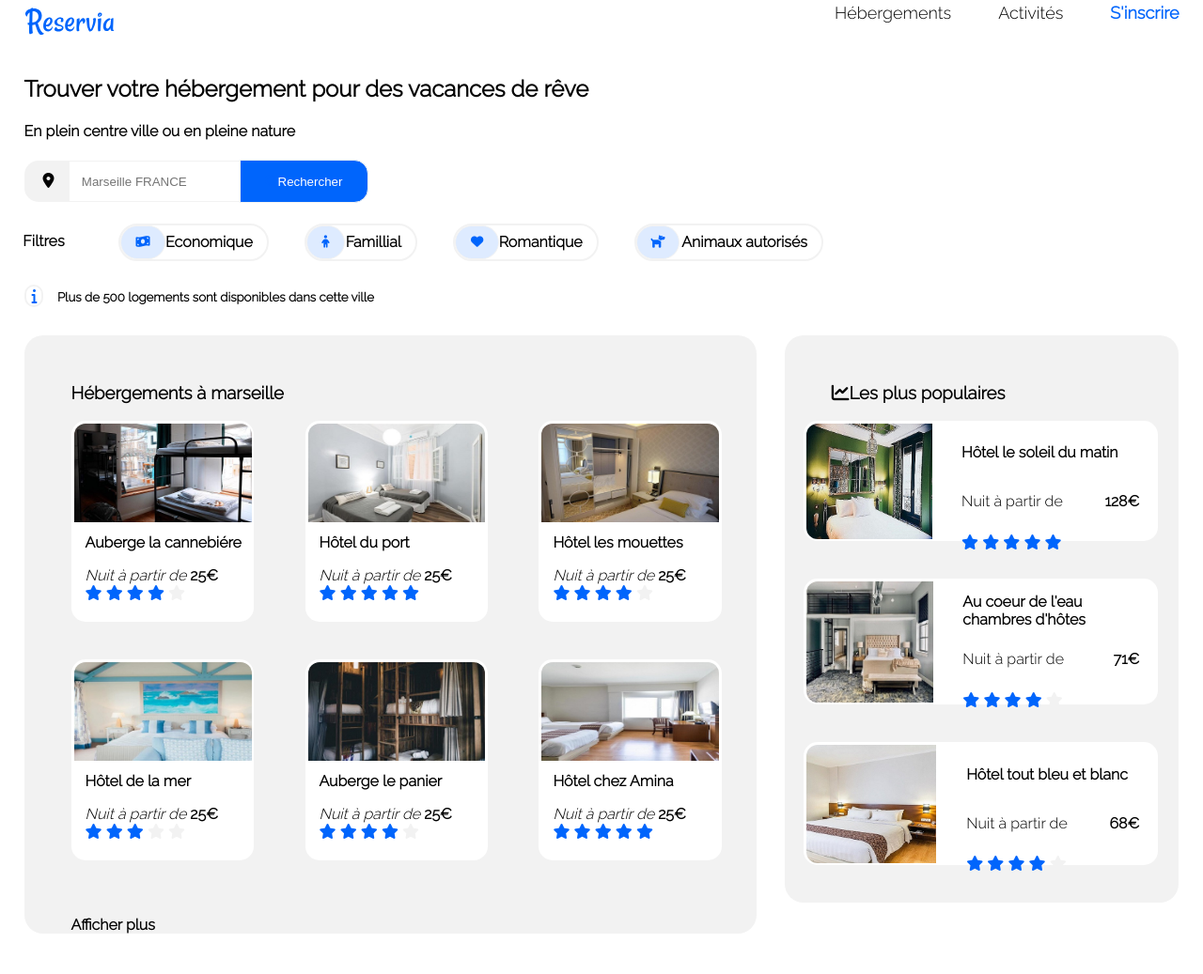
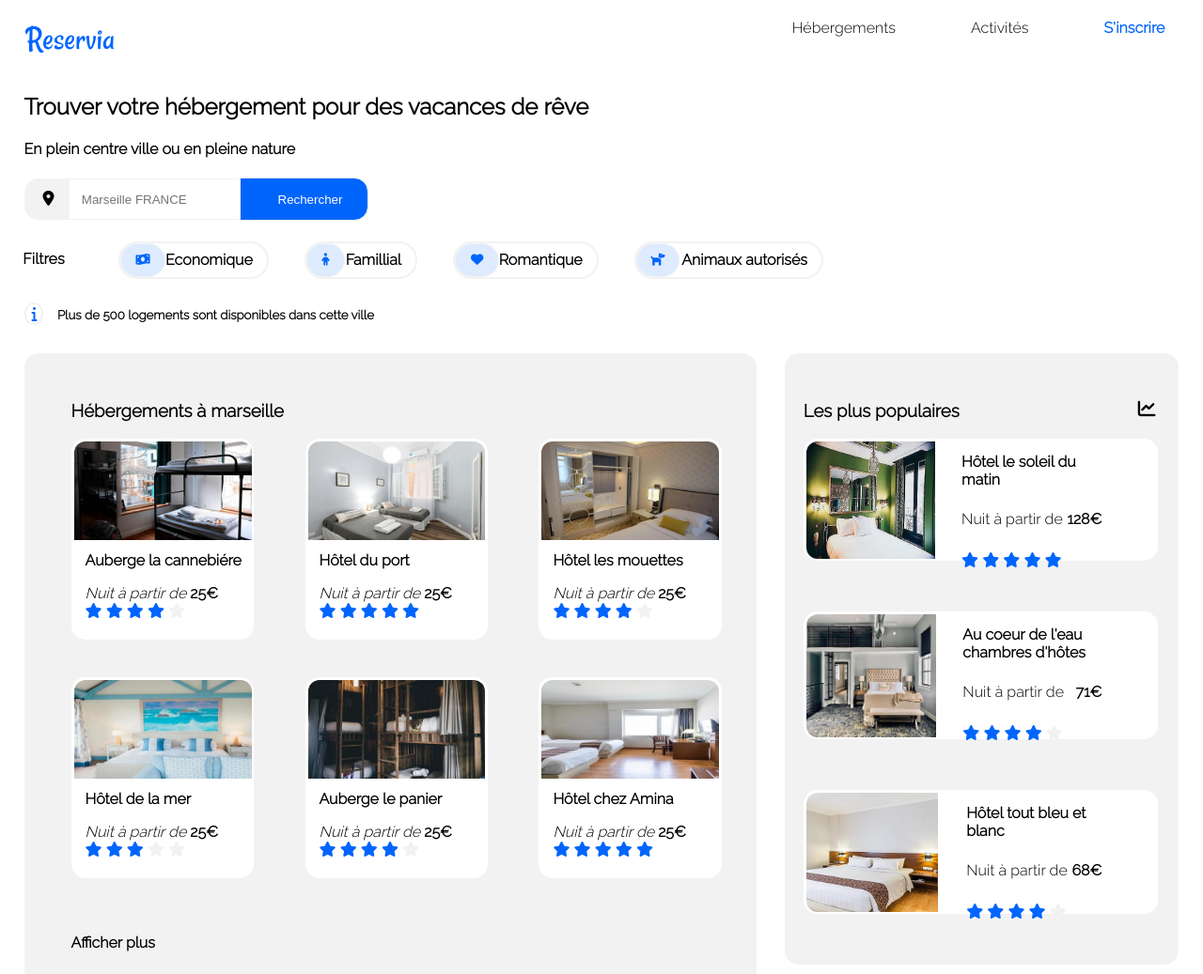
Before and after one commit to oubenali-mohamed/oubenali_2_16092020, a plain HTML site: page index.html in a window 1280 px wide. Shown: the top 1037 px of the page at 94% size. Before the commit the page ends 994 px from the top, so only its background shows below. Drawn offline with Linux system fonts and the light colour scheme.

Commit message:
amélioration de la partie populaire

```diff
--- a/index.html
+++ b/index.html
@@ -133,16 +133,16 @@
                         <i class=" etoile fas fa-star"></i>
                     </div>
                 </div><br><br>
-                <a href="#" class="afficher">Afficher plus</a>
+                <a href="#" class="afficher">Afficher plus</a><br><br><br>
             </div>
             <div class="populaire">
-                <h3><i class="fas fa-chart-line"></i>Les plus populaires</h3>
+                <h3 class="popu"><i class="fas fa-chart-line"></i>Les plus populaires</h3>
                 <div class="populaire1">
                     <a href="#"><img src="images/hebergements/3_medium/emile-guillemot-Bj_rcSC5XfE-unsplash.jpg"
                             alt="Hôtel le soleil du matin"></a>
                     <div>
                         <p><b>Hôtel le soleil du matin</b></p>
-                        <p>Nuit à partir de<b>128€</b></p>
+                        <p>Nuit à partir de<b class="prix">128€</b></p>
                         <i class="etoile fas fa-star"></i>
                         <i class="etoile fas fa-star"></i>
                         <i class="etoile fas fa-star"></i>
@@ -154,7 +154,7 @@
                     <a href="#"><img src="images/hebergements/3_medium/aw-creative-VGs8z60yT2c-unsplash.jpg"
                             alt="Chambres d'hôtes"></a>
                     <div>
-                        <p class="coeur"><b>Au coeur de l'eau chambres d'hôtes</b></p>
+                        <p><b>Au coeur de l'eau chambres d'hôtes</b></p>
                         <p>Nuit à partir de<b>71€</b></p>
                         <i class="etoile fas fa-star"></i>
                         <i class="etoile fas fa-star"></i>
--- a/style.css
+++ b/style.css
@@ -14,21 +14,25 @@ header{
   align-items: flex-end;
 }
 nav ul{
-  list-style-type: none;
-  display: flex;
-  margin-top: 0px;
+  overflow: hidden;
+  margin: 0px;
+  padding: 0px;
 }
 nav li{
+  float: left;
+  list-style-type: none;
   margin-left: 50px;
 }
 nav a{
-  font-size: 18px;
+  display: inline-block;
+  padding: 20px 15px;
   text-decoration: none;
   color: #000000;
 }
 nav a:hover{
   color: #0065fc;
   border-top: 2px solid #0065fc;
+  padding: 18px 15px 18px 15px;
 }
 .inscription a{
   color: #0065fc;
@@ -145,7 +149,7 @@ h3{
   width: 65%;
   height: 100%;
   background-color: #f2f2f2;
-  border-radius: 20px;
+  border-radius: 15px;
   margin-right: 30px;
 }
 .hebergement1{
@@ -173,7 +177,6 @@ em{
 }
 .hebergement1 div{
   margin-left: 15px;
-  margin-bottom: 0px;
 }
 .etoile{
   color: #0065fc;
@@ -187,34 +190,46 @@ em{
   font-weight: bold;
   margin-left: 50px;
 }
+h3 i{
+  float: right;
+  margin-right: 25px;
+}
+.popu{
+  margin-left: 20px;
+}
 .populaire{
   width: 35%;
   background-color: #f2f2f2;
-  border-radius: 20px;
+  border-radius: 15px;
   height: 100%;
 }
 .populaire1{
   display: flex;
   width: 90%;
   margin-left: 20px;
-  margin-bottom: 40px;
+  margin-bottom: 54px;
   background-color: #ffffff;
   border-radius: 15px;
   height: 100%;
 }
 .populaire1 img{
-  width: 80%;
+  width: 60%;
   height: 96%;
   border-radius: 15px 0px 0px 15px;
   padding: 3px;
 }
 .populaire1 p{
   border: none;
-  margin-right: 100px;
-  }
-.populaire b{
-  margin-right: 20px;
+  margin-right: 60px;
 }
+.populaire1 div{
+  margin-left: -60px;
+}
+.populaire1 b{
+  margin-right: 60px;
+}
+
+
 
 
 
```
